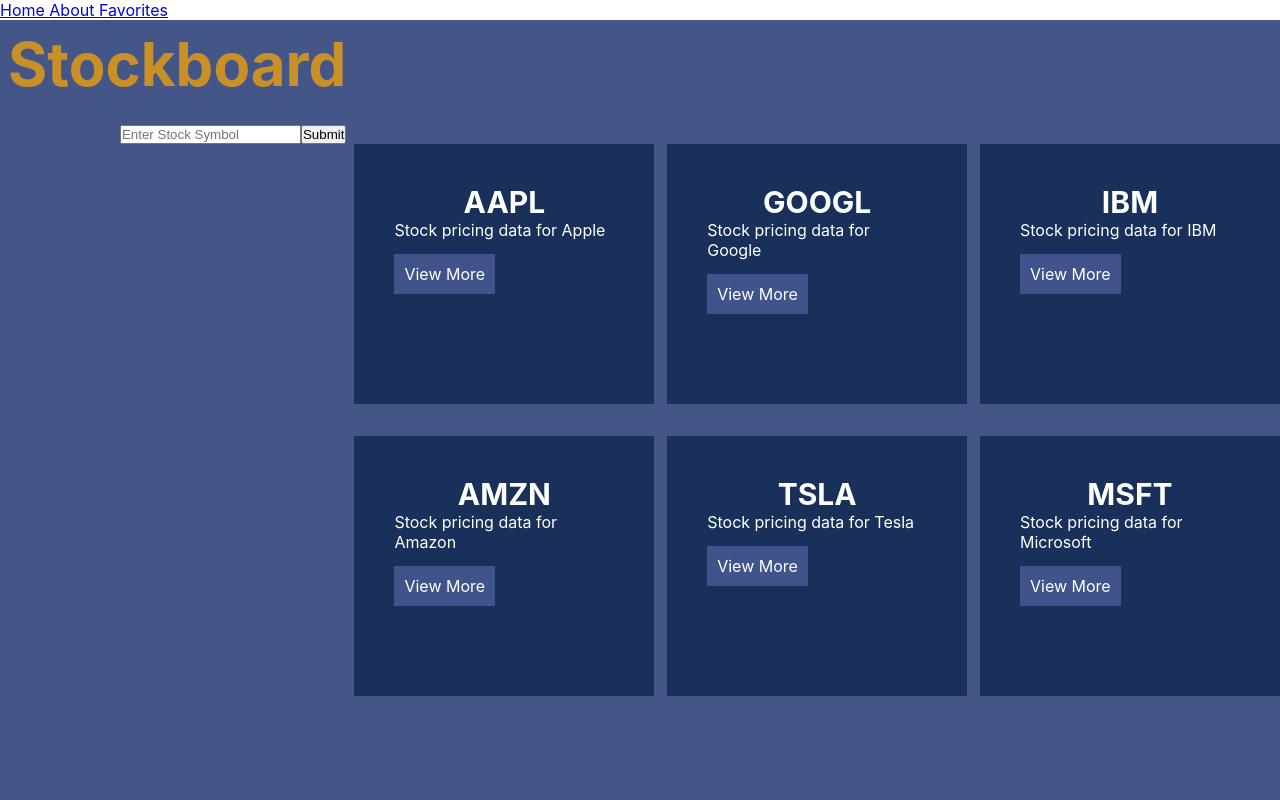
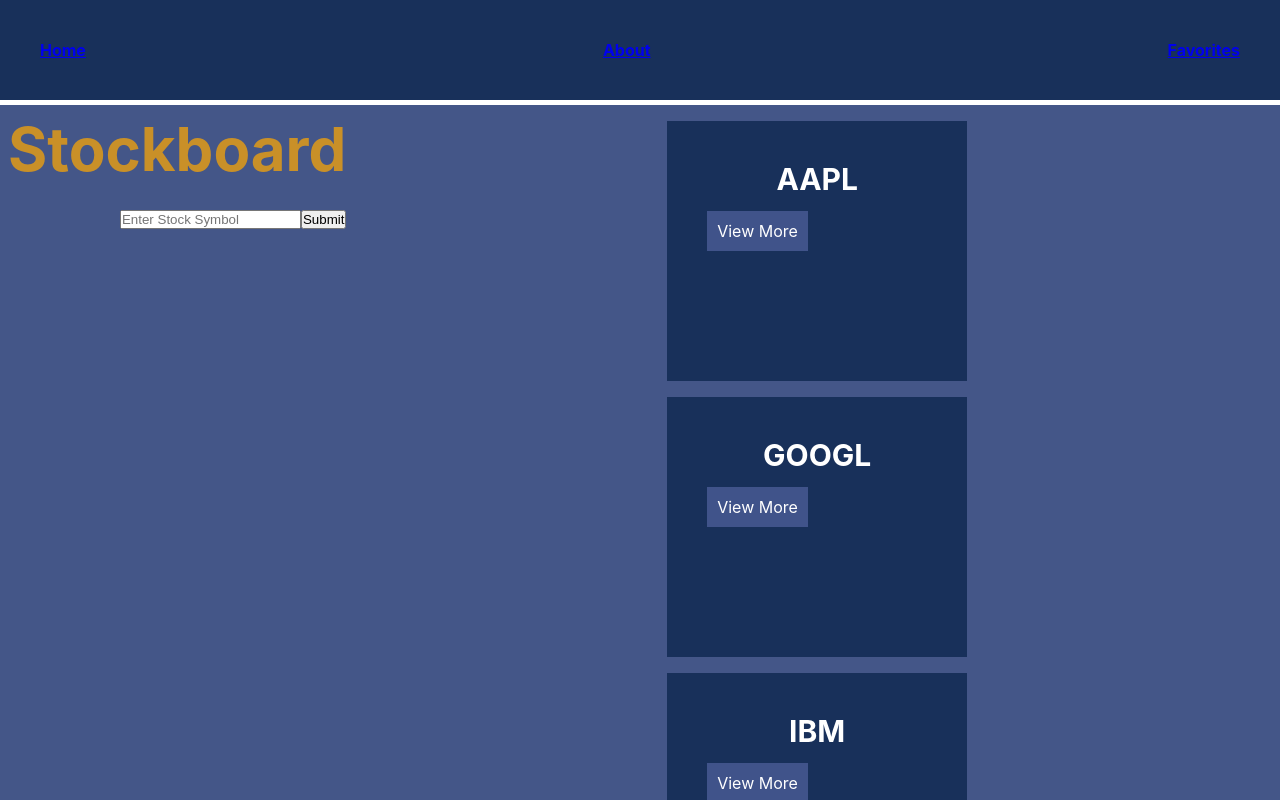
Before and after one commit to shivac1998/stockboard, a React (Create React App) app: page / in a window 1280 px wide. Shown: the top 800 px of the page. Built offline with nearby package versions, Linux system fonts and the light colour scheme.

Commit message:
Watchlist add stock card feature

```diff
--- a/src/App.css
+++ b/src/App.css
@@ -139,3 +139,34 @@
   /* padding-top: 5vh; */
   padding: 3vh 20px;
 }
+
+.badge {
+  background-color: lime;
+  color: white;
+  border-radius: 10px;
+  padding: 0 1vh;
+  margin-left: 0.5vh;
+}
+
+.navBar {
+  width: 100%;
+  background: #18305a;
+  padding: 5vh;
+  margin-bottom: 5px;
+  justify-content: space-between;
+  font-weight: 700;
+  display: inline-flex;
+  color: rgb(201, 144, 40);
+}
+
+.button {
+  font-weight: 200;
+  border-radius: 3px;
+  border-color: pink;
+  background-color: #fff;
+  color: #18305a;
+  padding: 1vh 1vh;
+  margin-top: 1vh;
+  display: inline-flex;
+  justify-content: right;
+}
--- a/src/App.js
+++ b/src/App.js
@@ -4,37 +4,21 @@
 import ErrorPage from "./pages/ErrorPage";
 import FullStock from "./components/FullStock";
 import Favorites from "./pages/Favorites";
+import FavoritesContext from "./store/FavoritesContext";
+import { useState } from "react";
 
 const App = () => {
-  const data = [
-    {
-      title: "AAPL",
-      description: "Stock pricing data for Apple",
-    },
-    {
-      title: "GOOGL",
-      description: "Stock pricing data for Google",
-    },
-    {
-      title: "IBM",
-      description: "Stock pricing data for IBM",
-    },
-    {
-      title: "AMZN",
-      description: "Stock pricing data for Amazon",
-    },
-    {
-      title: "TSLA",
-      description: "Stock pricing data for Tesla",
-    },
-    {
-      title: "MSFT",
-      description: "Stock pricing data for Microsoft",
-    },
-  ];
+  const [favorites, setFavorites] = useState([
+    "AAPL",
+    "GOOGL",
+    "IBM",
+    "AMZN",
+    "TSLA",
+  ]);
   return (
+    <FavoritesContext.Provider value={{ favorites, setFavorites }}>
       <Router>
-      <nav>
+        <nav className="navBar">
           <Link to="/"> Home </Link>
           <Link to="/about"> About </Link>
           <Link to="/favorites"> Favorites </Link>
@@ -42,15 +26,16 @@
         </nav>
 
         <Routes>
-        <Route path="/" element={<Home data={data} />} />
+          <Route path="/" element={<Home />} />
           <Route path="/about" element={<About />} />
           <Route path="/favorites" element={<Favorites />} />
-        {/* <Route path="/stocks" element={<Stocks />} /> */}
+
           <Route path="/stocks/:title" element={<FullStock />} />
-        {/* <Route path="/stocks/:title" element={<Searchbar />} /> */}
+
           <Route path="/*" element={<ErrorPage />} />
         </Routes>
       </Router>
+    </FavoritesContext.Provider>
   );
 };
 
--- a/src/components/Card.js
+++ b/src/components/Card.js
@@ -2,17 +2,16 @@
 import "../App.css";
 import { Link } from "react-router-dom";
 
-const Card = ({ data }) => {
+const Card = ({ favorites }) => {
   return (
-    <>
-      {data.map((stockCard) => (
-        <div className="card">
-          <h1>{stockCard.title}</h1>
-          <p>{stockCard.description}</p>
-          <Link to={`/stocks/${stockCard.title}`}>View More</Link>
+    <div>
+      {favorites.map((favorite) => (
+        <div className="card" key={favorite}>
+          <h1>{favorite}</h1>
+          <Link to={`/stocks/${favorite}`}>View More</Link>
         </div>
       ))}
-    </>
+    </div>
   );
 };
 
--- a/src/components/FullStock.js
+++ b/src/components/FullStock.js
@@ -1,15 +1,23 @@
 import React from "react";
 import "../App.css";
 import { useParams } from "react-router-dom";
-import { useEffect, useState } from "react";
+import { useEffect, useState, useContext } from "react";
 import ErrorPage from "../pages/ErrorPage";
 import Bar from "./Bar";
+import FavoritesContext from "../store/FavoritesContext";
 
-const FullStock = () => {
+const FullStock = (props) => {
   const { title } = useParams();
   const [error, setError] = useState(null);
   const [isLoaded, setIsLoaded] = useState(false);
   const [stockInfo, setStockInfo] = useState(null);
+
+  const { favorites, setFavorites } = useContext(FavoritesContext);
+  const addToFavorites = (e) => {
+    setFavorites(favorites.concat(e.target.value));
+  };
+
+  const stockIsFavorite = false;
 
   useEffect(() => {
     if (!isLoaded) {
@@ -30,7 +38,6 @@
     }
   }, []);
 
-  console.log(stockInfo);
   if (stockInfo) {
     const open = Math.round(stockInfo["Global Quote"]["02. open"] * 100) / 100;
     const high = Math.round(stockInfo["Global Quote"]["03. high"] * 100) / 100;
@@ -60,6 +67,11 @@
               <> | Low: ${low} </>
             </div>
           </div>
+          <div>
+            <button className="button" onClick={addToFavorites} value={title}>
+              {stockIsFavorite ? "Remove From Favorites" : "Add To Favorites"}
+            </button>
+          </div>
         </div>
       </section>
     );
--- a/src/components/StockFetch.js
+++ b/src/components/StockFetch.js
@@ -1,4 +1,3 @@
-import Axios from "axios";
 import { useState, useEffect } from "react";
 import { useParams } from "react-router-dom";
 import ErrorPage from "../pages/ErrorPage";
--- a/src/pages/About.js
+++ b/src/pages/About.js
@@ -1,7 +1,14 @@
 import React from "react";
 
 function About() {
-  return <div>About</div>;
+  return (
+    <div>
+      About
+      <div>
+        <h1>AYOOOOO</h1>
+      </div>
+    </div>
+  );
 }
 
 export default About;
--- a/src/pages/Favorites.js
+++ b/src/pages/Favorites.js
@@ -1,19 +1,32 @@
 import React from "react";
 import StockFetch from "../components/StockFetch";
+import FullStock from "../components/FullStock";
 import Bar from "../components/Bar";
+import { useContext } from "react";
+import FavoritesContext from "../store/FavoritesContext";
 
 function Favorites() {
-  // const favoritesCtx = useContext(FavoritesContext);
+  const favoritesCtx = useContext(FavoritesContext);
+  let content;
+
+  if (favoritesCtx.totalFavorites === 0) {
+    content = (
+      <p>
+        You are not watching any stocks. Click the "Add to Watchlist" button to
+        begin your Watchlist.
+      </p>
+    );
+  } else {
+    content = <FullStock favorites={favoritesCtx.favorites} />;
+  }
+
   return (
-    <div>
-      {" "}
+    <section className="container">
       <div>
-        <Bar />;
+        <h1>Watchlist</h1>
       </div>
-      <div>
-        <StockFetch />
-      </div>
-    </div>
+      <div>{content} </div>
+    </section>
   );
 }
 export default Favorites;
--- a/src/pages/Home.js
+++ b/src/pages/Home.js
@@ -1,9 +1,13 @@
 import React from "react";
 import Card from "../components/Card";
 import Bar from "../components/Bar";
+import FavoritesContext from "../store/FavoritesContext";
+import { useContext } from "react";
 // import SearchClass from "../components/SearchClass";
 
-function Home({ data }) {
+function Home() {
+  const { favorites, setFavorites } = useContext(FavoritesContext);
+
   return (
     <section className="home">
       <div className="title">
@@ -11,7 +15,7 @@
         <Bar />
       </div>
       <div className="container">
-        <Card data={data} />
+        <Card favorites={favorites} />
       </div>
     </section>
   );
--- /dev/null
+++ b/src/store/FavoritesContext.js
@@ -0,0 +1,11 @@
+import React from "react";
+import { createContext, useState } from "react";
+
+const FavoritesContext = createContext({
+  favorites: [],
+  setFavorites: () => {},
+});
+
+
+
+export default FavoritesContext;
```
Lines whose indentation alone changed are shown as unchanged.
